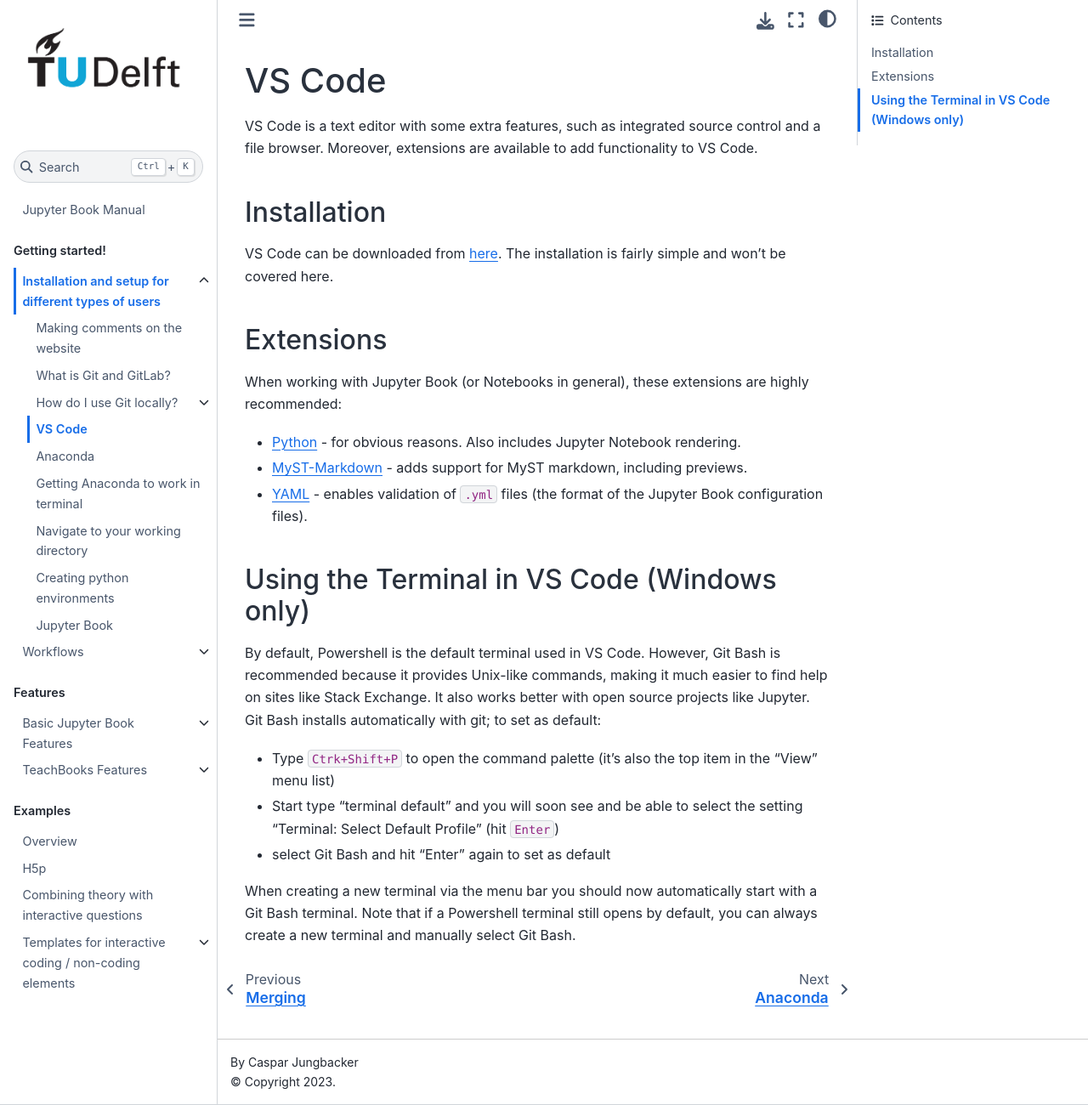
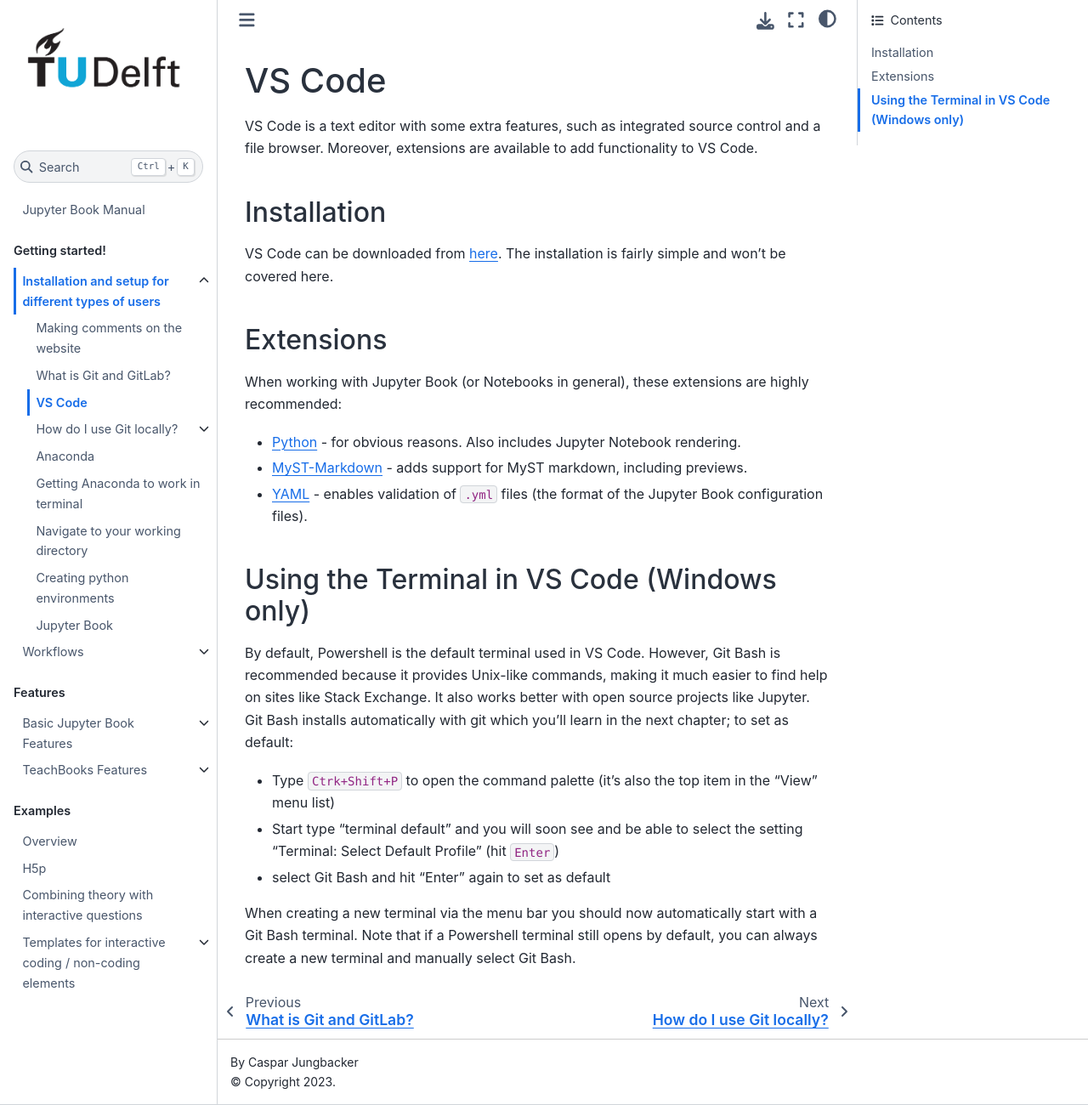
Before and after one commit to TeachBooks/mirror_teachbook_manual, a Jupyter Book: the page built from book/installation-and-setup/vscode-setup.md, in a window 1280 px wide and 1300 px high. Shown: the whole window at 85% size. Built offline with Jupyter Book 1.0.4 settings and Sphinx 7.4.7 and the Sphinx Book theme 1.1.4, drawn with Linux system fonts in a browser that asks for light colours; pages that are not in the unit, such as notebooks, are missing from menus; comment, search, counter and statistics services are not loaded.

Commit message:
Swapped VS code and git local

```diff
--- a/book/_toc.yml
+++ b/book/_toc.yml
@@ -8,13 +8,13 @@
       sections:
       - file: installation-and-setup/extension
       - file: installation-and-setup/git-setup
+      - file: installation-and-setup/vscode-setup
       - file: installation-and-setup/git-setup_local
         sections:
         - file: installation-and-setup/git-clone
         - file: installation-and-setup/git-branch
         - file: installation-and-setup/git-stage-commit-push
         - file: installation-and-setup/git-merge
-      - file: installation-and-setup/vscode-setup
       - file: installation-and-setup/anaconda
       - file: installation-and-setup/add_conda_to_path
       - file: installation-and-setup/working-directory
--- a/book/installation-and-setup/vscode-setup.md
+++ b/book/installation-and-setup/vscode-setup.md
@@ -16,7 +16,7 @@
 
 ## Using the Terminal in VS Code (Windows only)
 
-By default, Powershell is the default terminal used in VS Code. However, Git Bash is recommended because it provides Unix-like commands, making it much easier to find help on sites like Stack Exchange. It also works better with open source projects like Jupyter. Git Bash installs automatically with git; to set as default:
+By default, Powershell is the default terminal used in VS Code. However, Git Bash is recommended because it provides Unix-like commands, making it much easier to find help on sites like Stack Exchange. It also works better with open source projects like Jupyter. Git Bash installs automatically with git which you'll learn in the next chapter; to set as default:
 * Type `Ctrk+Shift+P` to open the command palette (it's also the top item in the "View" menu list)
 * Start type "terminal default" and you will soon see and be able to select the setting "Terminal: Select Default Profile" (hit `Enter`)
 * select Git Bash and hit "Enter" again to set as default
```
Also changed, not shown: book/installation-and-setup/overview.md (+1 -1 lines).
